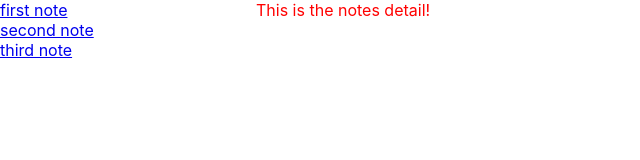
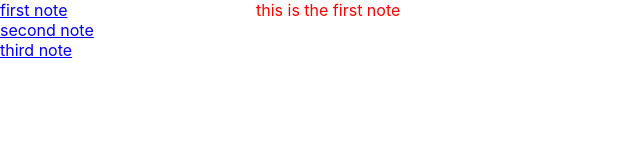
Before and after one commit to Anthony-Moss/notes-app-react, a React (Create React App) app: page / in a window 1280 px wide. Shown: the top 160 px of the page, without its empty margins (0-640 px from the left). Built offline with nearby package versions, Linux system fonts and the light colour scheme.

Commit message:
shows detail for selected note

```diff
--- a/src/NotesApp.js
+++ b/src/NotesApp.js
@@ -1,15 +1,14 @@
+
 import React from 'react';
 import NotesList from './NotesList';
 import NotesDetail from './NotesDetail';
 import styles from './NotesApp.module.css';
-
 export default class NotesApp extends React.Component {
-
     constructor(props) {
         super(props);
-
         this.state = {
-            notes: [      // This will hold array of objects
+            selectedNote: '1001',
+            notes: [      // This will hold an array of objects
                 {
                     id: '1001',
                     title: 'first note',
@@ -18,32 +17,38 @@ export default class NotesApp extends React.Component {
                 {
                     id: '1002',
                     title: 'second note',
-                    text: 'this is the second note'
+                    text: 'yonder, it is the second note'
                 },
                 {
                     id: '1003',
                     title: 'third note',
-                    text: 'this is the third note'
-                }
+                    text: 'imagine poop emojis here.'
+                },
             ]
         }
     }
+
     render() {
+        const theNote = this.state.notes.find(note => this.state.selectedNote === note.id);
         return (
             <div className={styles.app}>
-                <NotesList className={styles.list}
-                notes={this.state.notes}
-                handleSelection={this._selectNote}
+                <NotesList
+                    className={styles.list}
+                    notes={this.state.notes}
+                    handleSelection={this._selectNote}
                 />
-                <NotesDetail className={styles.detail}/>
+                <NotesDetail
+                    className={styles.detail}
+                    note={theNote}
+                />
             </div>
         );
     }
 
-    _selectNote  = (id) => {
+    _selectNote = (id) => {
         // choose a note to show
         this.setState({
-            seletedNote: id
+            selectedNote: id
         });
     }
 }
--- a/src/NotesDetail.js
+++ b/src/NotesDetail.js
@@ -1,9 +1,9 @@
 import React from "react";
 
-export default function NotesDetail(props) {
+export default function NotesDetail({className, note}) {
     return (
-        <div className={props.className}>
-            This is the notes detail!
+        <div className={className}>
+            {note.text}
         </div>
     );
 }
```
